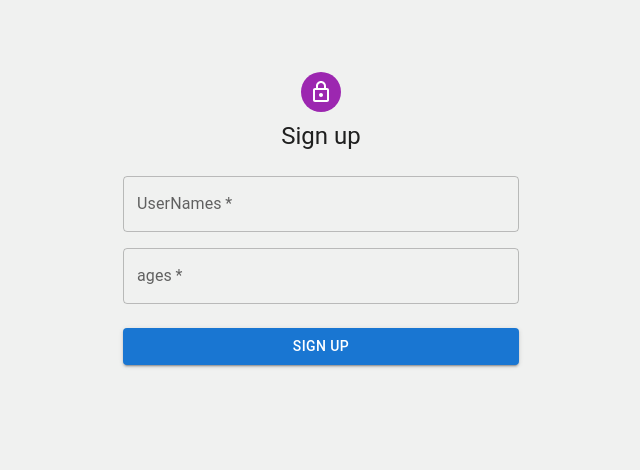
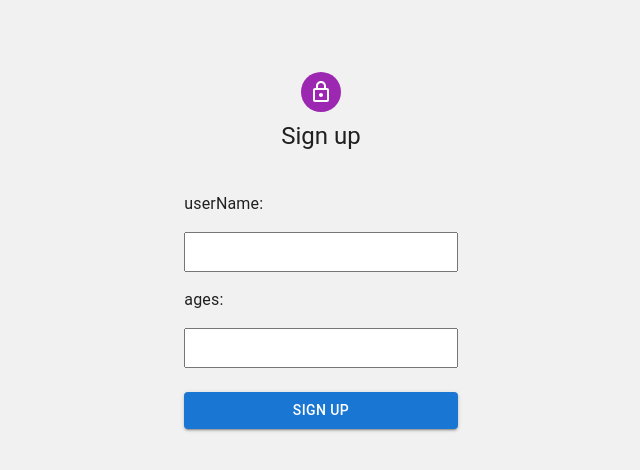
Before and after one commit to xueming-wang/transcendence_front_end, a React (Create React App) app in the folder frond-end/: page /signup in a window 1280 px wide. Shown: the top 470 px of the page, without its empty margins (319-959 px from the left). Built offline with nearby package versions, Linux system fonts and the light colour scheme.

Commit message:
保留SIGNUP记录

```diff
--- a/frond-end/src/declarations.d.ts
+++ b/frond-end/src/declarations.d.ts
@@ -2,3 +2,7 @@
 declare module '*.png' {
 	export default `` as string;
 }
+
+declare module '*.gif' {
+	export default `` as string;
+}
--- a/frond-end/src/pages/common/common.css
+++ b/frond-end/src/pages/common/common.css
@@ -42,12 +42,9 @@
 	width: 100px;
 }
 
-/*css for frofil*/
-.profil {
-	height: 450px;
-	width: 700px;
-	left: 25%;
-	position: relative;
-	transform: translateX(50%);
-	transform: translateY(10%);
+/*css for signup*/
+
+.signup {
+	height: 40px;
+	width: 100%;
 }
--- a/frond-end/src/pages/home/components/signup.tsx
+++ b/frond-end/src/pages/home/components/signup.tsx
@@ -23,21 +23,21 @@ export default function SignUp() {
       <Container component="main" maxWidth="xs">
         <CssBaseline />
         <Box
-          sx={{
-            marginTop: 8,
-            display: 'flex',
-            flexDirection: 'column',
-            alignItems: 'center',
-          }}
-        >
+          sx={{ marginTop: 8,display: 'flex', flexDirection: 'column', alignItems: 'center', }}>
           <Avatar sx={{ m: 1, bgcolor: 'secondary.main' }}>
             <LockOutlinedIcon />
           </Avatar>
           <Typography component="h1" variant="h5">
             Sign up
           </Typography>
+
           <Box component="form" noValidate onSubmit={handleSubmit} sx={{ mt: 3 }}>
-            <Grid container spacing={2}>
+          <p>userName: </p>
+         <input type="text" className='signup'></input>
+         <p>ages: </p>
+         <input type="test" className='signup'></input>
+
+            {/* <Grid container spacing={2}>
               <Grid item xs={12}>
                 <TextField
                   required
@@ -59,19 +59,10 @@ export default function SignUp() {
                   autoComplete="ages"
                 />
               </Grid>
-              {/* <Grid item xs={12}>
-                <FormControlLabel
-                  control={<Checkbox value="allowExtraEmails" color="primary" />}
-                  label="I want to receive inspiration, marketing promotions and updates via email."
-                />
-              </Grid> */}
-            </Grid>
+            </Grid> */}
             <Button type="submit" fullWidth variant="contained" sx={{ mt: 3, mb: 2 }}>Sign Up</Button>
             <Grid container justifyContent="flex-end">
               <Grid item>
-                {/* <Link href="#" variant="body2">
-                  Already have an account? Sign in
-                </Link> */}
               </Grid>
             </Grid>
           </Box>
@@ -80,3 +71,18 @@ export default function SignUp() {
     </ThemeProvider>
   );
 }
+
+// export default function SignUp() {
+//    const signUp =() => {
+
+//    }
+
+//   return <div>
+//     <p>userName: </p>
+//     <input type="text"></input>
+//     <p>ages: </p>
+//     <input type="test"></input>
+//     <button onClick={signUp} ></button>
+
+//   </div>
+// }
--- a/frond-end/src/pages/home/home.tsx
+++ b/frond-end/src/pages/home/home.tsx
@@ -3,7 +3,8 @@ import '../common/common.css'
 import {ResponsiveAppBar} from './components/appBar'
 import { useNavigate } from 'react-router-dom';
 import { MyContext } from '../common/route';
-import Background from '../common/pingpong.png';
+// import Background from '../common/pingpong.png';
+import Background from '../common/pp2.gif';
 
 
 const HanldleButton = () => {
@@ -22,9 +23,10 @@ const HanldleButton = () => {
 	)
 }
 
-var sectionStyle = {
+let sectionStyle = {
 	width: "100%",
 	height: "800px",
+	repeat:'no-repeat',
   // makesure here is String确保这里是一个字符串，以下是es6写法
 	backgroundImage: `url(${Background})`
 };
```
Also changed, not shown: frond-end/src/pages/profil/profil.tsx (+26 -0 lines), frond-end/src/pages/common/pp.gif (added), 1 other file (tests, documents, lock files or other folders).
